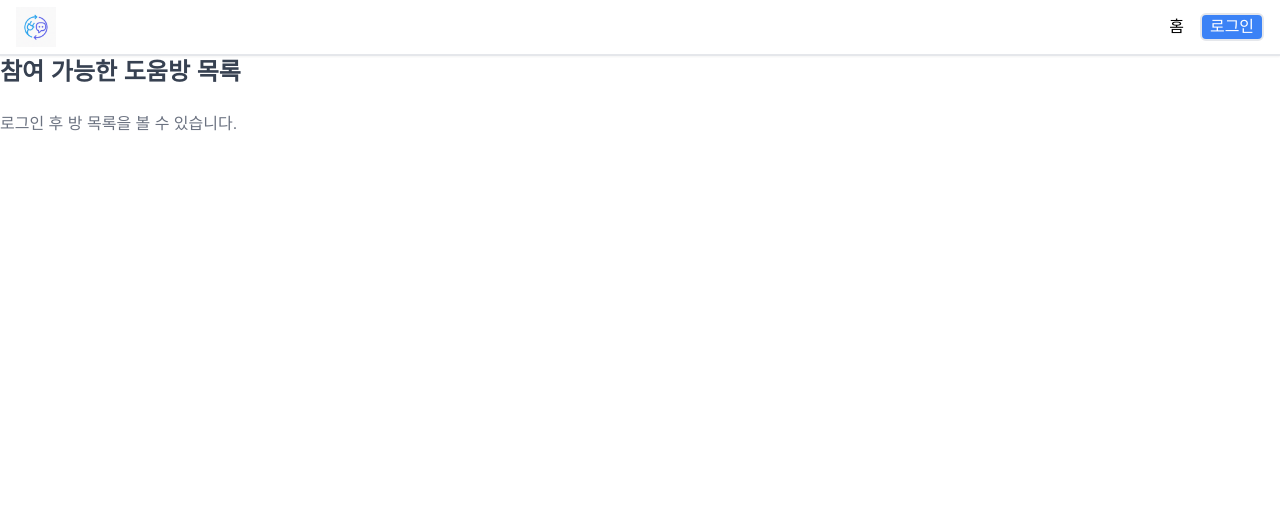
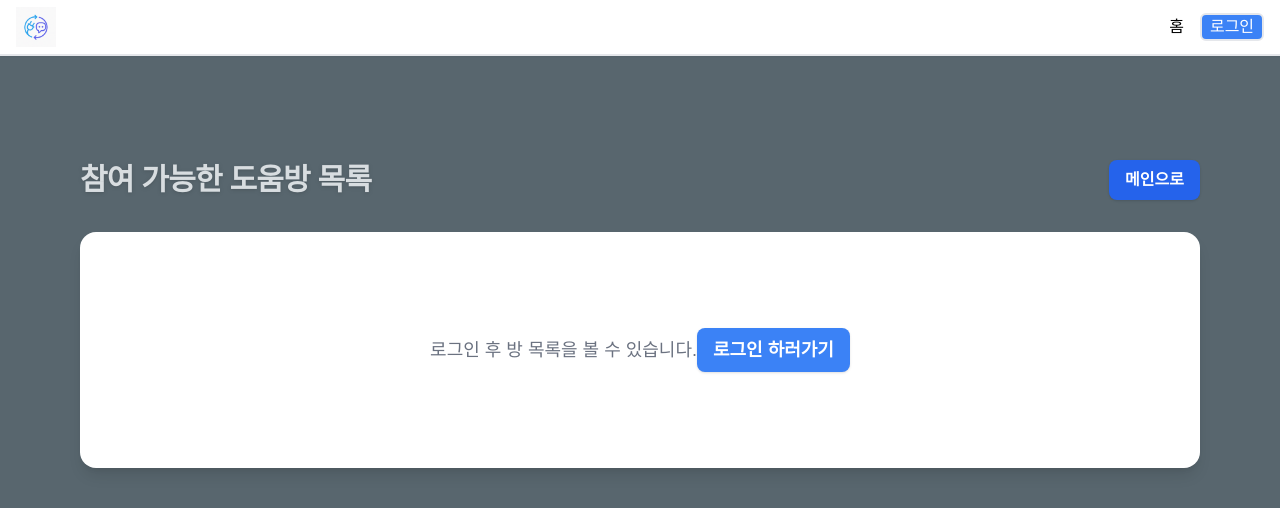
Before and after one commit to COMFORTO-O/SKShieldus_Rookies_team7, a React (Vite) app in the folder FrontEnd/sk-7-front-app/: page /helpRoomList in a window 1280 px wide. Shown: the top 508 px of the page. Built offline with nearby package versions, Linux system fonts and the light colour scheme; a web font is replaced by a local one.

Commit message:
방 목록 페이지 UI & 로그인페이지, 회원가입페이지 문구 작성

```diff
--- /dev/null
+++ b/FrontEnd/sk-7-front-app/src/api/refreshAccessToken.js
@@ -0,0 +1,7 @@
+
+
+export default const refreshAccessToken = async (setLogin) => {
+    try {
+        const refreshToken = localStorage.getItem("accessToken")
+    }
+}
--- a/FrontEnd/sk-7-front-app/src/components/molecules/RightBanner.jsx
+++ b/FrontEnd/sk-7-front-app/src/components/molecules/RightBanner.jsx
@@ -3,8 +3,8 @@ function RightBanner() {
         <div className="hidden 2xl:flex flex-col min-h-screen">
             <section className="h-full bg-primary text-white font-bold text-6xl">
                 <div className="mt-[30%] ml-[10%]">
-                    <div className="mb-2">안내 문구</div>
-                    <div>홍보 타이틀</div>
+                    <div className="mb-2">코딩 테스트</div>
+                    <div>시작하기</div>
                 </div>
             </section>
         </div>
--- a/FrontEnd/sk-7-front-app/src/pages/HelpRoomListPage.jsx
+++ b/FrontEnd/sk-7-front-app/src/pages/HelpRoomListPage.jsx
@@ -53,18 +53,25 @@ export default function HelpRoomListPage() {
     );
 
     return (
-        <>
-            <div>
-                <div>
-                    <h1 className="text-2xl font-bold mb-6 text-gray-700">
+        <div className="min-h-0 h-full bg-primary py-10 px-4">
+            <div className="m-16">
+                <div className="flex items-center justify-between mb-8">
+                    <h1 className="text-3xl font-bold text-secondary tracking-tight drop-shadow">
                         참여 가능한 도움방 목록
                     </h1>
+                    <button
+                        className="px-4 py-2 bg-blue-600 text-white rounded-lg shadow hover:bg-blue-700 transition font-semibold"
+                        onClick={() => navigate("/")}
+                    >
+                        메인으로
+                    </button>
+                </div>
+                <div className="bg-white rounded-2xl shadow-lg p-8">
                     {isLoggedIn && roomList.length > 0 ? (
                         <div
                             className="
-                                bg-base-100
                             grid
-                                gap-4
+                            gap-6
                             min-h-0
                             grid-cols-1
                             sm:grid-cols-2
@@ -73,27 +80,41 @@ export default function HelpRoomListPage() {
                         "
                         >
                             {roomList.map((room) => (
+                                <div
+                                    key={room.id}
+                                    className="transition-transform hover:-translate-y-1 hover:shadow-xl"
+                                >
                                     <RoomItem
-                                    key={room.id}
                                         id={room.id}
                                         title={room.title}
                                         owner={room.owner}
                                         problemId={room.problemId}
                                         onJoin={() => handleJoinRoom(room)}
                                     />
+                                </div>
                             ))}
                         </div>
                     ) : isLoggedIn && roomList.length === 0 ? (
-                        <p className="text-gray-500">
+                        <div className="flex flex-col items-center py-16">
+                            <p className="text-gray-500 text-lg font-medium">
                                 현재 참여 가능한 방이 없습니다.
                             </p>
+                        </div>
                     ) : (
-                        <p className="text-gray-500">
+                        <div className="flex flex-col items-center py-16">
+                            <p className="text-gray-500 text-lg font-medium">
                                 로그인 후 방 목록을 볼 수 있습니다.
+                                <button
+                                    className="px-4 py-2 bg-blue-500 text-white rounded-lg shadow hover:bg-blue-600 transition font-bold"
+                                    onClick={() => navigate("/login")}
+                                >
+                                    로그인 하러가기
+                                </button>
                             </p>
+                        </div>
                     )}
                 </div>
             </div>
-        </>
+        </div>
     );
 }
```
Lines whose indentation alone changed are shown as unchanged.
